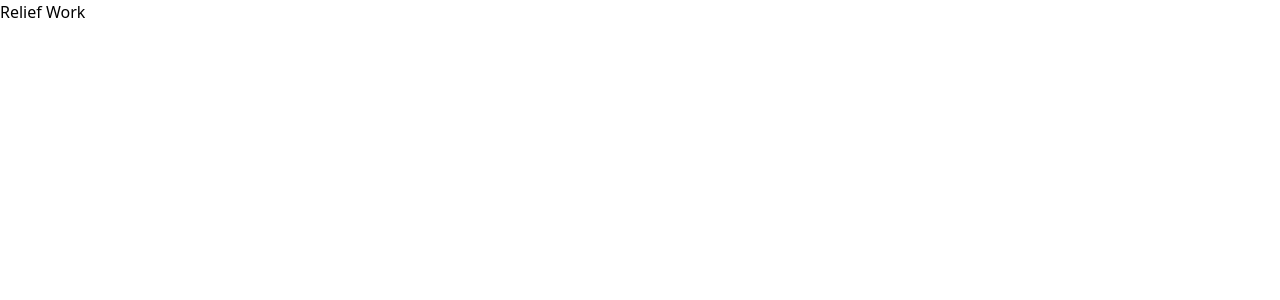
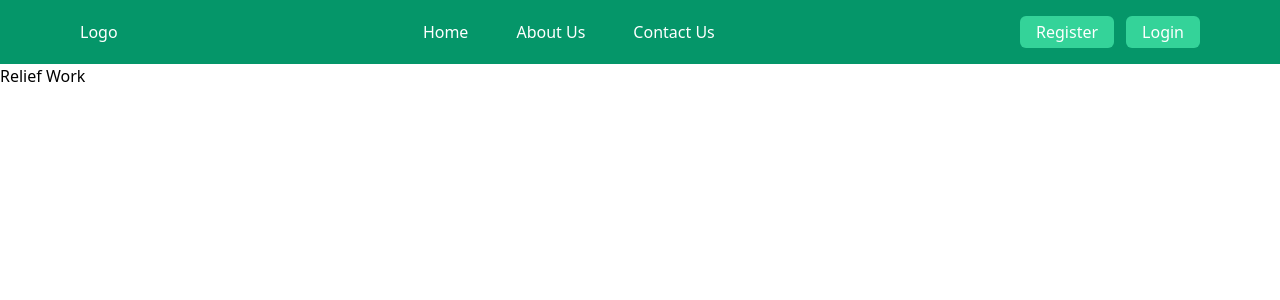
Before and after one commit to HelloTanvir/relief-work, a Next.js app: page / in a window 1280 px wide. Shown: the top 300 px of the page. Built offline with nearby package versions, Linux system fonts and the light colour scheme.

Commit message:
header added on top of every page or components

```diff
--- /dev/null
+++ b/src/components/Header.tsx
@@ -0,0 +1,50 @@
+import Link from 'next/link';
+
+const Header = () => (
+    <header className="flex items-center justify-between px-20 py-4 text-white bg-green-600">
+        {/* logo */}
+        <div>
+            <Link href="/">Logo</Link>
+        </div>
+
+        {/* tabs/navigations */}
+        <nav className="flex gap-12">
+            <span className="transition-all duration-300 hover:text-gray-200 hover:underline">
+                <Link href="/">Home</Link>
+            </span>
+
+            <span className="transition-all duration-300 hover:text-gray-200 hover:underline">
+                <Link href="/about-us">About Us</Link>
+            </span>
+
+            <span className="transition-all duration-300 hover:text-gray-200 hover:underline">
+                <Link href="/contact-us">Contact Us</Link>
+            </span>
+        </nav>
+
+        {/* buttons */}
+        <div className="flex gap-3">
+            {/* btn-register */}
+            <Link href="/organization-info" passHref>
+                <button
+                    type="button"
+                    className="px-4 py-1 transition-all duration-300 bg-green-400 rounded-md hover:bg-purple-500"
+                >
+                    Register
+                </button>
+            </Link>
+
+            {/* btn-login */}
+            <Link href="/login" passHref>
+                <button
+                    type="button"
+                    className="px-4 py-1 transition-all duration-300 bg-green-400 rounded-md hover:bg-purple-500"
+                >
+                    Login
+                </button>
+            </Link>
+        </div>
+    </header>
+);
+
+export default Header;
--- a/src/pages/_app.tsx
+++ b/src/pages/_app.tsx
@@ -1,9 +1,11 @@
 import type { AppProps } from 'next/app';
+import Header from '../components/Header';
 import '../styles/globals.css';
 
 function MyApp({ Component, pageProps }: AppProps) {
     return (
         <>
+            <Header />
             <Component {...pageProps} />
         </>
     );
```
